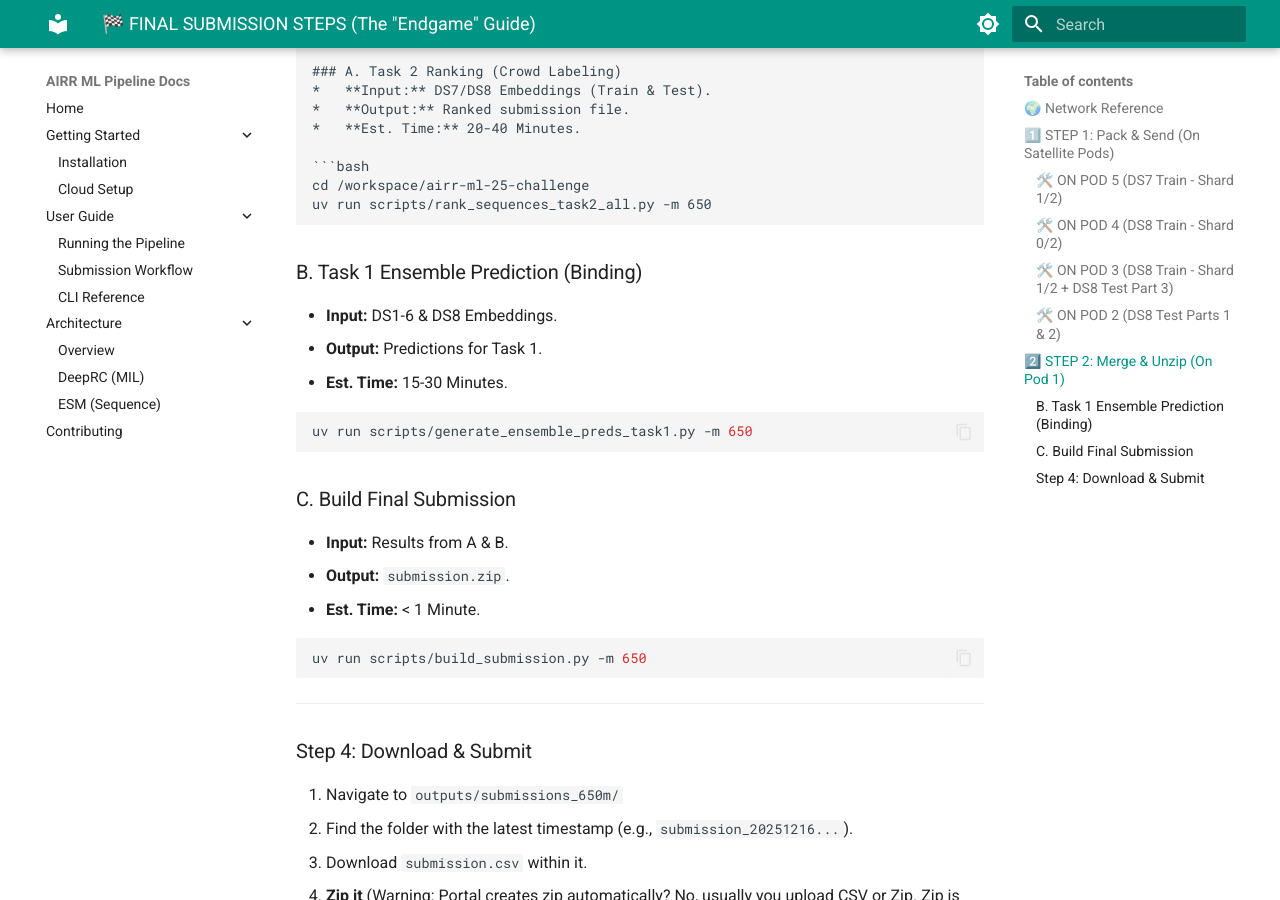
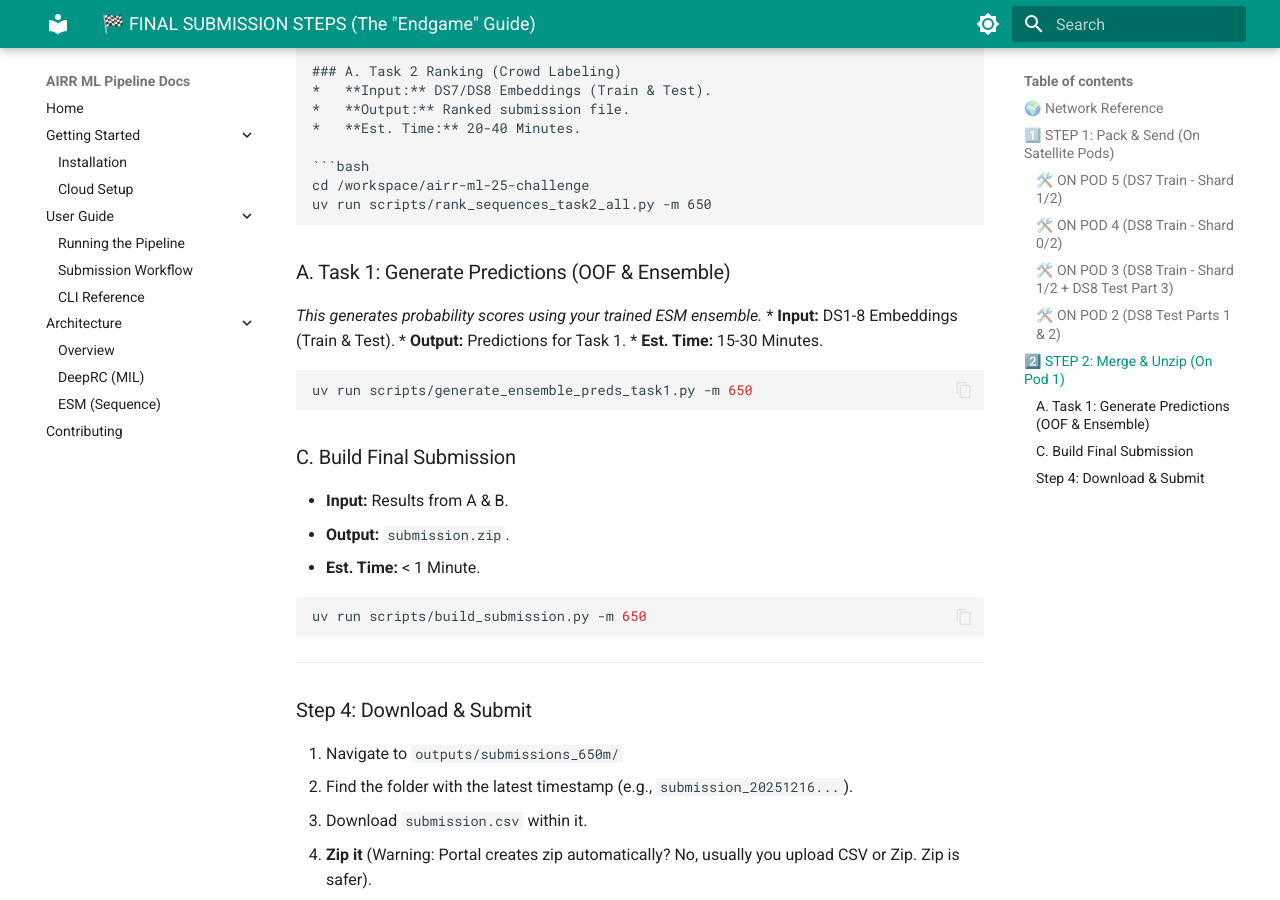
Before and after one commit to inventcures/airr-ml-25-challenge, an MkDocs documentation site: the page built from docs/FINAL-SUBMISSION-STEPS.md, in a window 1280 px wide and 900 px high, scrolled down 2585 px. Built offline with MkDocs 1.6.1 and Material for MkDocs 9.7.7, drawn with Linux system fonts in a browser that asks for light colours.

Commit message:
Correct DS7 inclusion in docs

````diff
--- a/docs/FINAL-SUBMISSION-STEPS.md
+++ b/docs/FINAL-SUBMISSION-STEPS.md
@@ -118,8 +118,9 @@ cd /workspace/airr-ml-25-challenge
 uv run scripts/rank_sequences_task2_all.py -m 650
 ```
 
-### B. Task 1 Ensemble Prediction (Binding)
-*   **Input:** DS1-6 & DS8 Embeddings.
+### A. Task 1: Generate Predictions (OOF & Ensemble)
+*This generates probability scores using your trained ESM ensemble.*
+*   **Input:** DS1-8 Embeddings (Train & Test).
 *   **Output:** Predictions for Task 1.
 *   **Est. Time:** 15-30 Minutes.
 
````
